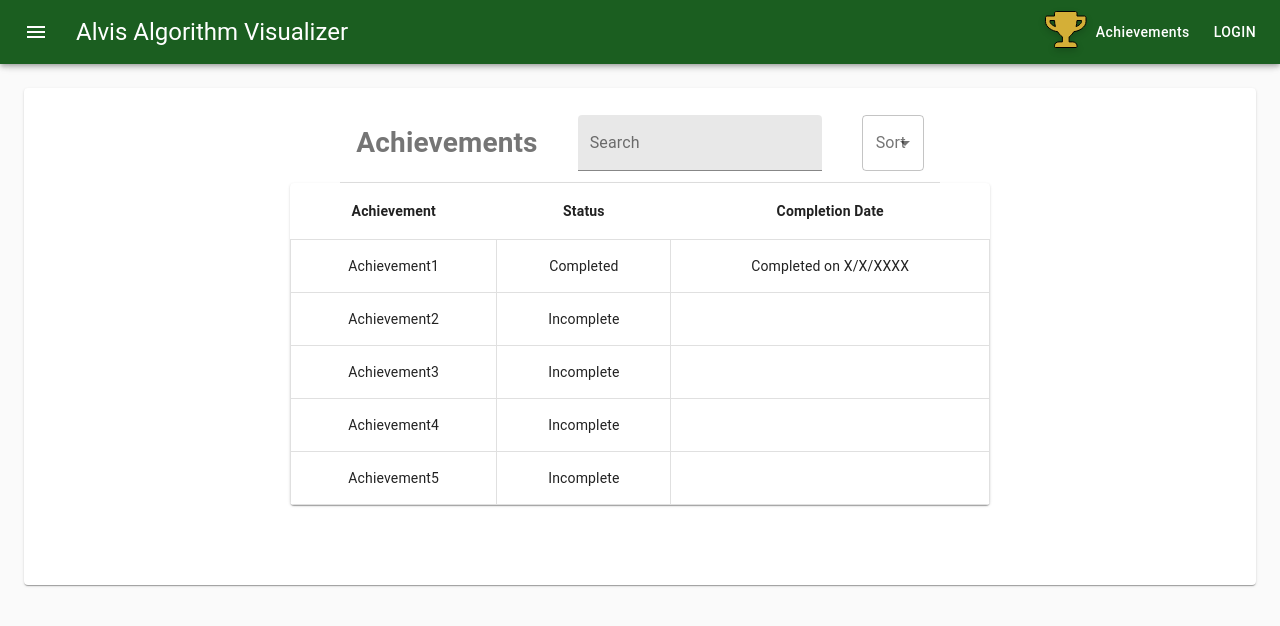
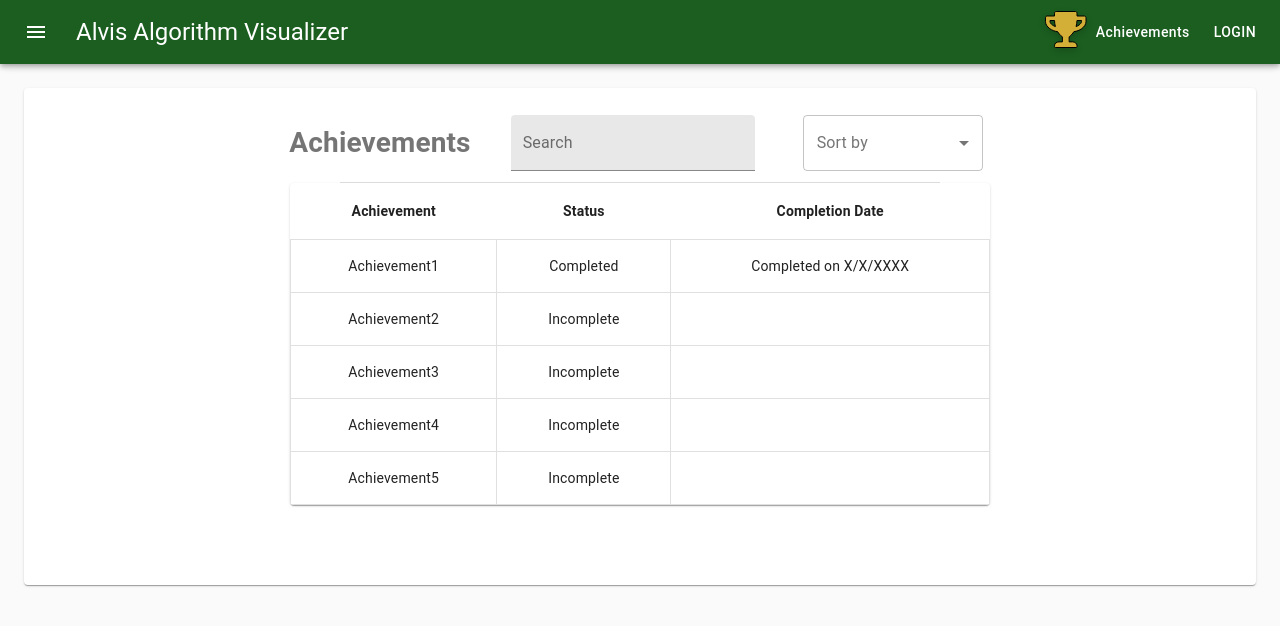
Before and after one commit to rblocker1017/Alvis-rblocker, a React (Create React App) app: page /Achievements in a window 1280 px wide. Shown: the top 626 px of the page. Built offline with nearby package versions, Linux system fonts and the light colour scheme.

Commit message:
sort by spacing in Achievement.js

```diff
--- a/src/pages/Achievements.js
+++ b/src/pages/Achievements.js
@@ -1,8 +1,8 @@
 import React, { useState } from 'react'
 import Header from "../componenets/layout/header"
-import { Button, Grid, Paper, Divider, Table, TableBody, TableCell, TableContainer, TableHead,TableRow, TextField, MenuItem, InputLabel,FormControl,Select } from "@material-ui/core"
+import { Typography, Grid, Paper, Divider, Table, TableBody, TableCell, TableContainer, TableHead,TableRow, TextField, MenuItem, InputLabel,FormControl,Select } from "@material-ui/core"
 import { makeStyles, ThemeProvider, createMuiTheme } from '@material-ui/core/styles';
-import { grey, orange } from '@material-ui/core/colors';
+import { grey } from '@material-ui/core/colors';
 
 
 const useStyles = makeStyles((theme) => ({
@@ -30,6 +30,17 @@ const useStyles = makeStyles((theme) => ({
     },
     tc: {
       border: '1px solid rgba(224, 224, 224, 1)'
+    },
+    button: {
+      marginLeft: 'auto',
+      textTransform: 'none',
+    },
+    formControl: {
+      margin: theme.spacing(1),
+      minWidth: 180,
+    },
+    selectEmpty: {
+      marginTop: theme.spacing(2),
     },
 }));
 
@@ -66,23 +77,21 @@ export default function Achievements() {
             <ThemeProvider theme={theme}>
                 <Paper className={classes.paper}>
                     <Grid container alignItems={"center"} direction={"row"} justify={"center"} spacing={"5"}>
-                        <Grid item><h1>Achievements</h1></Grid>
+                        <Grid item> <h1>Achievements</h1></Grid>
                         <Grid item><TextField id="filled-basic" label="Search" variant="filled" /></Grid>
                         <Grid item>
                           <FormControl variant="outlined" className={classes.formControl}>
-                            <InputLabel id="simple-select">Sort</InputLabel>
+                            <InputLabel id="simple-select">Sort by</InputLabel>
                             <Select
                               labelId="simple-select"
                               id="simple-select"
                               value={sort}
                               onChange={handleChange}
-                              label="Sort"
+                              label="Sort by"
                               >
-                              <MenuItem value="">
-                              </MenuItem>
                               <MenuItem value={1}>Achievement</MenuItem>
                               <MenuItem value={2}>Status</MenuItem>
-                              <MenuItem value={3}>Completition Date</MenuItem>
+                              <MenuItem value={3}>Completion Date</MenuItem>
                             </Select>
                           </FormControl>
                         </Grid>
```
